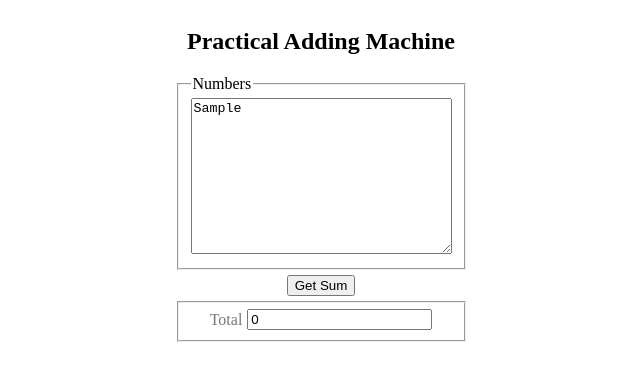
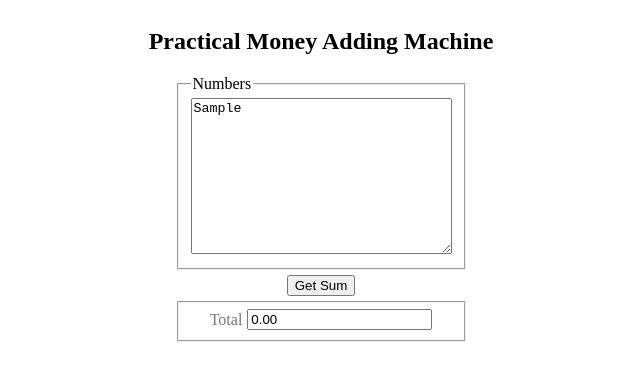
Before and after one commit to adeyombo/practical-adding-machine, a plain HTML site: page index.html in a window 1280 px wide. Both pictures are taken after typing "Sample", "Sample" into the empty fields and a click on the button "Get Sum". Shown: the whole page, without its empty margins (319-959 px from the left). Drawn offline with Linux system fonts and the light colour scheme.

```diff
--- a/app.js
+++ b/app.js
@@ -11,13 +11,11 @@ getSumBtn.onclick = (e) => {
 
     const numbers = numbersInput.value.split("\n").map(n => n.replace(/,/g, "")).filter(n => isNumeric(n)).map(n => Number(n));
 
-    console.log(numbers)
-
     let sum = 0;
 
     for (let i = 0; i < numbers.length; i++) {
         sum += numbers[i];
     }
 
-    total.value = sum;
+    total.value = sum.toFixed(2);
 }
--- a/index.html
+++ b/index.html
@@ -4,11 +4,11 @@
     <meta charset="UTF-8">
     <meta name="viewport" content="width=device-width, initial-scale=1.0">
     <link rel="stylesheet" href="style.css">
-    <title>Practical Adding Machine</title>
+    <title>Practical Money Adding Machine</title>
 </head>
 <body>
     <main class="main">
-        <h2>Practical Adding Machine</h2>
+        <h2>Practical Money Adding Machine</h2>
         <form class="form">
             <fieldset>
                 <legend for="numbers">Numbers</legend>
```
Also changed, not shown: 3 other files.
